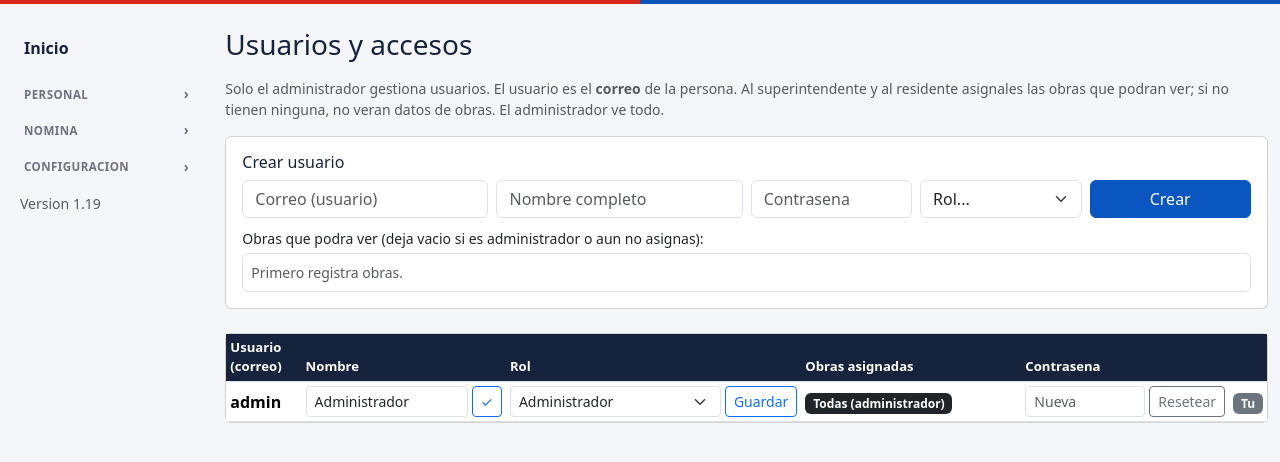
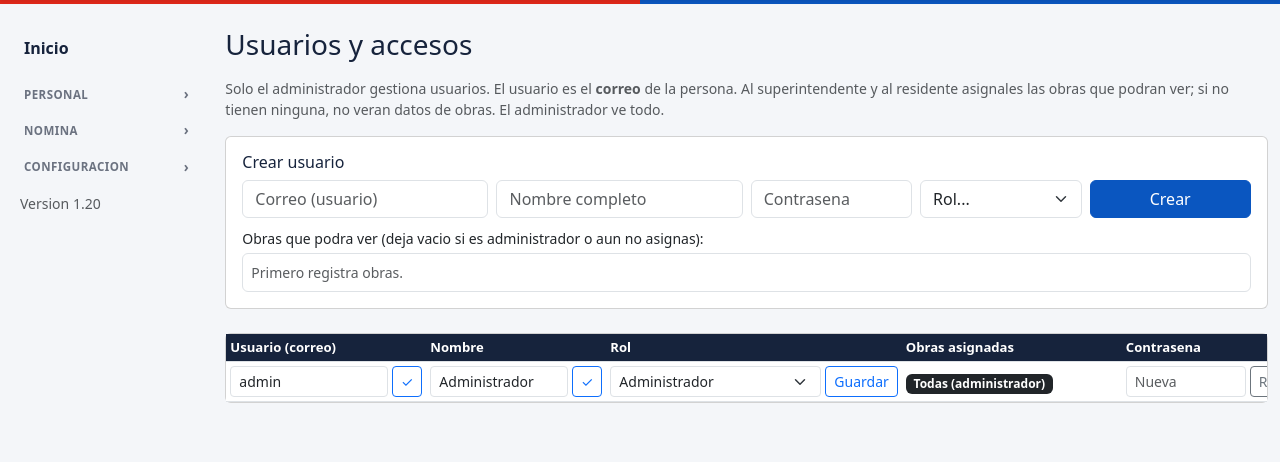
Before and after one commit to Poltech2024/poltech, a Flask app: page /usuarios in a window 1280 px wide. Shown: the part 64-526 px from the top of the page. Run offline with Flask 3, Linux system fonts and the light colour scheme; the visitor is signed in with stand-in values (Sample User, id 1); data comes from the database, SQL or seed files in the repository; data that the repository does not hold is empty.

Commit message:
Version 1.20: permite editar el correo (username) de un usuario existente en Usuarios, con validacion de que no se repita. Si editas tu propio correo, tu sesion actual se actualiza sin necesidad de volver a entrar.

```diff
--- a/app.py
+++ b/app.py
@@ -29,7 +29,7 @@ from werkzeug.security import generate_password_hash, check_password_hash
 APP_DIR = os.path.dirname(os.path.abspath(__file__))
 DB_PATH = os.environ.get("DB_PATH", os.path.join(APP_DIR, "poltech.db"))
 
-APP_VERSION = "1.19"   # version del sistema (visible en el menu)
+APP_VERSION = "1.20"   # version del sistema (visible en el menu)
 
 app = Flask(__name__)
 app.secret_key = os.environ.get("SECRET_KEY", "dev-cambia-esta-clave-en-render")
@@ -4173,6 +4173,25 @@ def usuario_rol(uid):
         flash("Rol actualizado.", "success")
     return redirect(url_for("usuarios"))
 
+@app.route("/usuarios/<int:uid>/username", methods=["POST"])
+@min_rank(ADMIN_RANK)
+def usuario_username(uid):
+    db = get_db()
+    nuevo = request.form.get("username", "").strip().lower()
+    if not nuevo:
+        flash("El correo no puede quedar vacio.", "danger")
+    elif db.execute("SELECT 1 FROM users WHERE username=? AND id<>?", (nuevo, uid)).fetchone():
+        flash(f"Ya existe otro usuario con el correo '{nuevo}'.", "danger")
+    else:
+        db.execute("UPDATE users SET username=? WHERE id=?", (nuevo, uid))
+        db.commit()
+        registrar_bitacora(db, "Correo de usuario actualizado", f"Usuario {uid} -> {nuevo}")
+        db.commit()
+        if uid == session.get("user_id"):
+            session["username"] = nuevo
+        flash("Correo (usuario) actualizado.", "success")
+    return redirect(url_for("usuarios"))
+
 @app.route("/usuarios/<int:uid>/nombre", methods=["POST"])
 @min_rank(ADMIN_RANK)
 def usuario_nombre(uid):
--- a/templates/usuarios_list.html
+++ b/templates/usuarios_list.html
@@ -40,7 +40,12 @@ El administrador ve todo.</p>
     <tbody>
       {% for u in usuarios %}
       <tr>
-        <td><b>{{ u.username }}</b></td>
+        <td style="min-width:200px">
+          <form method="post" action="{{ url_for('usuario_username', uid=u.id) }}" class="d-flex gap-1">
+            <input name="username" type="email" class="form-control form-control-sm" value="{{ u.username }}">
+            <button class="btn btn-sm btn-outline-primary" title="Guardar correo">&#10003;</button>
+          </form>
+        </td>
         <td style="min-width:180px">
           <form method="post" action="{{ url_for('usuario_nombre', uid=u.id) }}" class="d-flex gap-1">
             <input name="nombre" class="form-control form-control-sm" value="{{ u.nombre }}">
```
